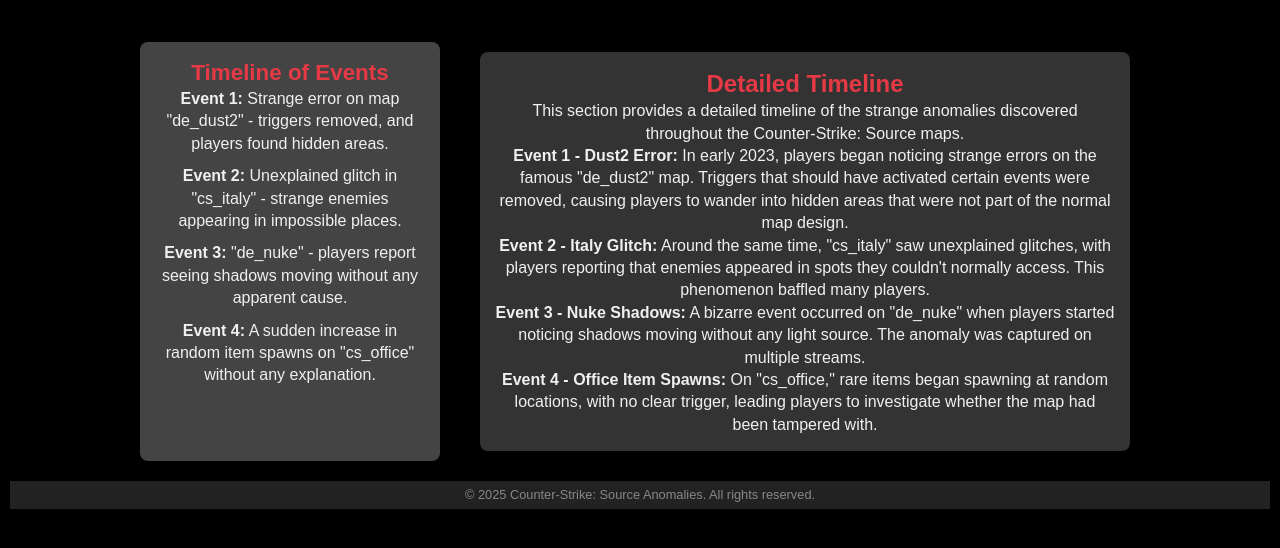
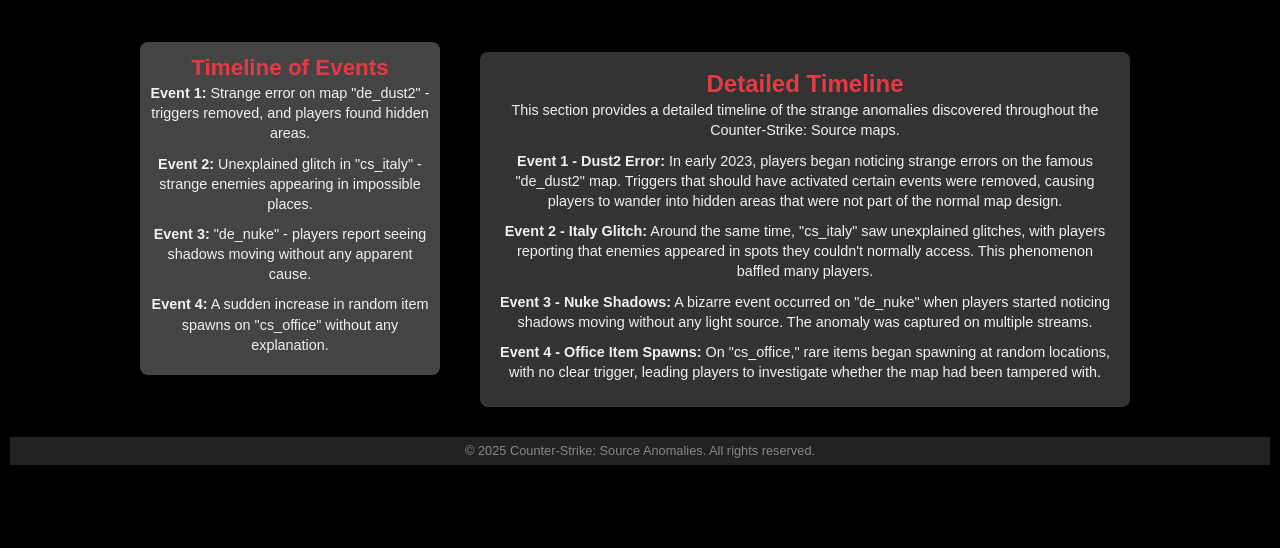
Before and after one commit to testacc2523242656363/counter-strike-anomalies, a plain HTML site: page timeline.html in a window 1280 px wide. Shown: the part 106-654 px from the top of the page. Drawn offline with Linux system fonts and the light colour scheme.

Commit message:
Update style.css

```diff
--- a/style.css
+++ b/style.css
@@ -26,7 +26,7 @@ header {
 }
 
 header h1 {
-    font-size: 1.8em; /* Smaller header size */
+    font-size: 1.8em;
     color: #e63946;
 }
 
@@ -44,7 +44,7 @@ nav ul li {
 nav ul li a {
     color: #f0f0f0;
     text-decoration: none;
-    font-size: 1em; /* Smaller text for links */
+    font-size: 1em;
 }
 
 nav ul li a:hover {
@@ -58,12 +58,12 @@ section {
     background-color: #333;
     border-radius: 8px;
     width: 80%;
-    max-width: 800px; /* Reduced max-width */
+    max-width: 800px;
 }
 
 /* Heading and text styling */
 h2 {
-    font-size: 1.5em; /* Smaller heading size */
+    font-size: 1.5em;
     color: #e63946;
 }
 
@@ -82,7 +82,7 @@ ul li strong {
 /* Video styling */
 iframe {
     width: 100%;
-    height: 240px; /* Smaller video size */
+    height: 240px;
     border-radius: 8px;
     margin-top: 10px;
 }
@@ -94,7 +94,7 @@ footer {
     color: #888;
     margin-top: 20px;
     width: 100%;
-    font-size: 0.8em; /* Smaller font size */
+    font-size: 0.8em;
 }
 
 /* Container for side panel and content on the timeline page */
@@ -102,20 +102,22 @@ footer {
     display: flex;
     justify-content: space-between;
     width: 80%;
-    max-width: 1000px; /* Reduced max-width */
+    max-width: 1000px;
     margin-top: 30px;
+    gap: 20px; /* Add some space between the side panel and main content */
 }
 
 /* Side panel styling */
 #side-panel {
     background-color: #444;
-    padding: 15px;
-    width: 30%;
+    padding: 10px;
+    width: 30%; /* Adjust width */
     border-radius: 8px;
+    height: fit-content; /* Allow side panel to grow with content */
 }
 
 #side-panel h3 {
-    font-size: 1.4em; /* Smaller font size for heading */
+    font-size: 1.4em;
     color: #e63946;
 }
 
@@ -131,6 +133,22 @@ footer {
 #main-content {
     background-color: #333;
     padding: 15px;
-    width: 65%; /* Reduced width for main content */
+    width: 65%; /* Adjust width for main content */
     border-radius: 8px;
+    height: fit-content; /* Allow main content to grow with content */
 }
+
+/* Add some minor styling to make the timeline clearer */
+#side-panel ul li strong {
+    color: #f0f0f0;
+    font-weight: bold;
+}
+
+#side-panel ul li {
+    font-size: 0.9em;
+}
+
+#main-content p {
+    font-size: 0.9em;
+    margin-bottom: 10px;
+}
```
